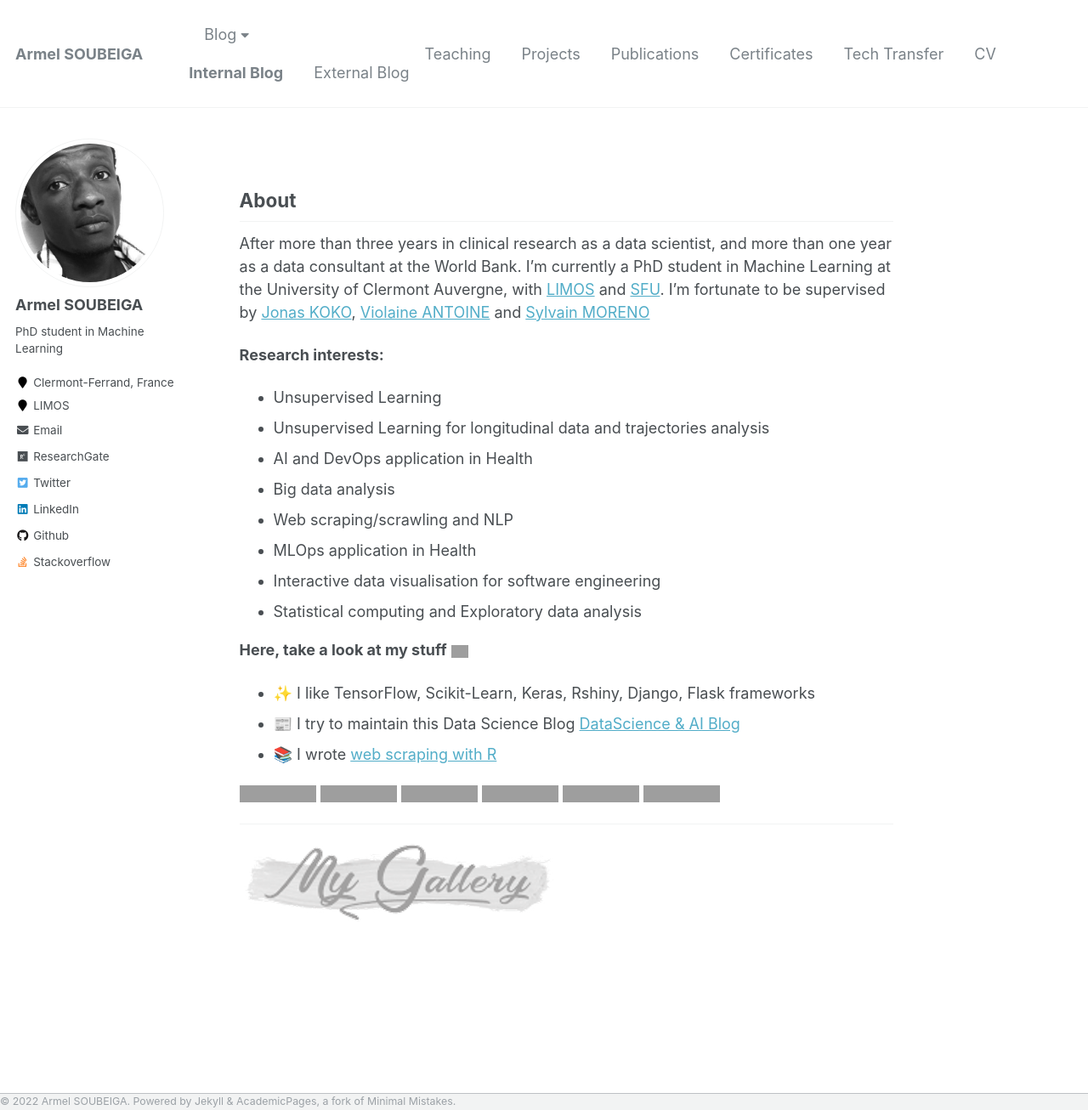
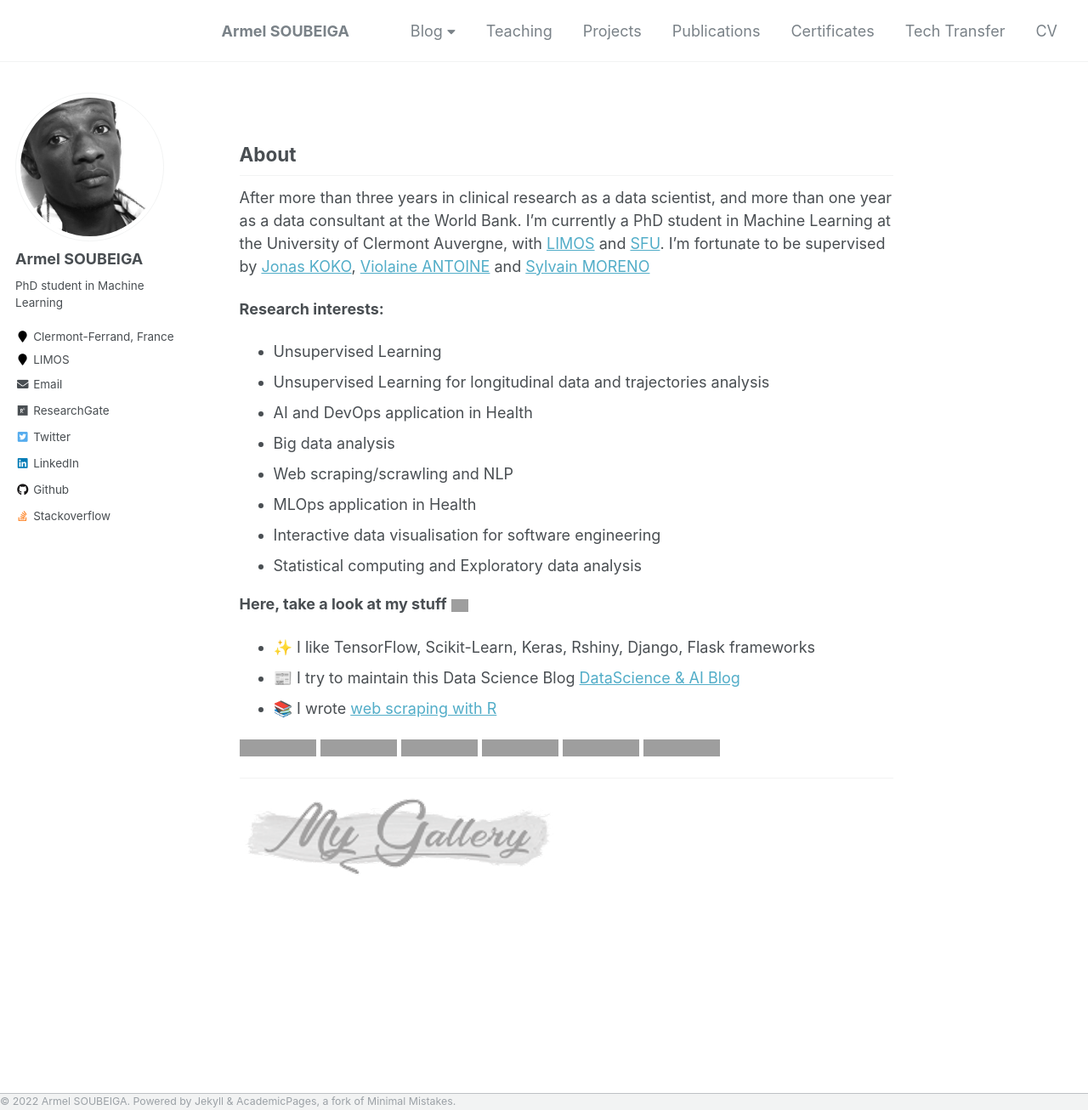
Before and after one commit to armelsoubeiga/armelsoubeiga.github.io, a Jekyll site: the page built from _pages/about.md, in a window 1280 px wide and 1306 px high, cut to the strip 0-1306 px from the top of the window. Shown: the whole strip at 85% size. Built offline with Jekyll 4.4.1, drawn with Linux system fonts in a browser that asks for light colours; grey boxes are pictures that could not be loaded.

Commit message:
Update _navigation.scss

```diff
--- a/_sass/_navigation.scss
+++ b/_sass/_navigation.scss
@@ -170,7 +170,7 @@
      Priority plus navigation
      ========================================================================== */
 
-/*
+
 .greedy-nav {
   position: relative;
   display: -webkit-box;
@@ -362,142 +362,7 @@
     }
   }
 }
-*/
-.greedy-nav {
-  position: relative;
-  min-width: 250px;
-  background: $background-color;
 
-  a {
-    display: block;
-    margin: 0 1rem;
-    padding: 0.5rem 0;
-    color: $masthead-link-color;
-    text-decoration: none;
-
-    &:hover {
-      color: $masthead-link-color-hover;
-    }
-  }
-
-  button {
-    position: absolute;
-    height: 100%;
-    right: 0;
-    padding: 0 0.5rem;
-    border: 0;
-    outline: none;
-    background-color: $primary-color;
-    color: #fff;
-    cursor: pointer;
-  }
-
-  .visible-links {
-    display: table;
-
-    li {
-      display: table-cell;
-      vertical-align: middle;
-
-      &:first-child {
-        font-weight: bold;
-
-        a {
-          margin-left: 0;
-        }
-      }
-
-      &:last-child {
-        a {
-          margin-right: 0;
-        }
-      }
-    }
-
-    a {
-      position: relative;
-
-      &:before {
-        content: "";
-        position: absolute;
-        left: 0;
-        bottom: 0;
-        height: 4px;
-        background: mix(#fff, $primary-color, 50%);
-        width: 100%;
-        -webkit-transition: $global-transition;
-        transition: $global-transition;
-        -webkit-transform: scaleX(0);
-            -ms-transform: scaleX(0);
-                transform: scaleX(0); /* hide*/
-      }
-
-      &:hover:before {
-        -webkit-transform: scaleX(1);
-            -ms-transform: scaleX(1);
-                transform: scaleX(1); /* reveal*/
-      }
-    }
-  }
-
-  .hidden-links {
-    position: absolute;
-    top: 100%;
-    right: 0;
-    margin-top: 15px;
-    padding: 5px;
-    border: 1px solid $border-color;
-    border-radius: $border-radius;
-    background: #fff;
-    box-shadow: 0 0 10px rgba(#000, 0.25);
-
-    a {
-      margin: 0;
-      padding: 10px 20px;
-      font-size: $type-size-5;
-
-      &:hover {
-        color: $masthead-link-color-hover;
-        background: mix(#fff, $primary-color, 75%);
-      }
-    }
-
-    &:before {
-      content: "";
-      position: absolute;
-      top: -11px;
-      right: 10px;
-      width: 0;
-      border-style: solid;
-      border-width: 0 10px 10px;
-      border-color: $border-color transparent;
-      display: block;
-      z-index: 0;
-    }
-
-    &:after {
-      content: "";
-      position: absolute;
-      top: -10px;
-      right: 10px;
-      width: 0;
-      border-style: solid;
-      border-width: 0 10px 10px;
-      border-color: #fff transparent;
-      display: block;
-      z-index: 1;
-    }
-
-    li {
-      display: block;
-      border-bottom: 1px solid $border-color;
-
-      &:last-child {
-        border-bottom: none;
-      }
-    }
-  }
-}
 /*
      Navigation list
      ========================================================================== */
```
